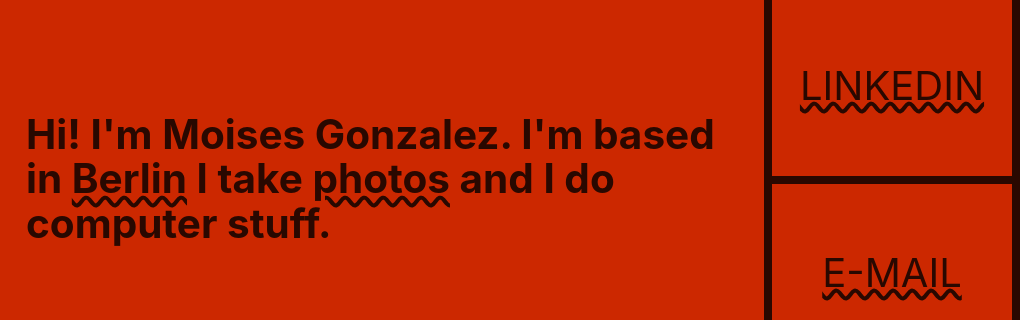
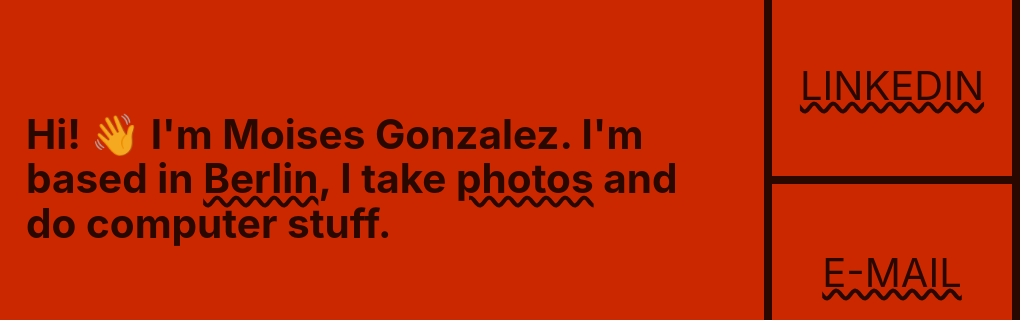
Before and after one commit to mohsinsarvani/moigonz.com, a Gatsby site: page / in a window 1280 px wide. Shown: the part 250-570 px from the top of the page, 260-1280 px from the left. Built offline with nearby package versions, Linux system fonts and the light colour scheme; Gatsby itself is replaced by a stand-in of ours.

Commit message:
Adds more intro text

```diff
--- a/src/components/intro/index.js
+++ b/src/components/intro/index.js
@@ -23,15 +23,19 @@ const Intro = () => (
       </div>
       <div className="intro_container">
         <h1 className="title_intro">
-          Hi! I&apos;m Moises Gonzalez. I&apos;m based in
+          Hi!
+          {' '}
+          <span role="img" aria-label="wave">👋</span>
+          {' '}
+          I&apos;m Moises Gonzalez. I&apos;m based in
           {' '}
           <a target="_blank" rel="noopener noreferrer" href="https://en.wikipedia.org/wiki/Berlin">Berlin</a>
-          {' '}
+          {', '}
           I take
           {' '}
           <a target="_blank" href="/photos">photos</a>
           {' '}
-          and I do computer stuff.
+          and do computer stuff.
         </h1>
       </div>
       <div className="social_container">
```
